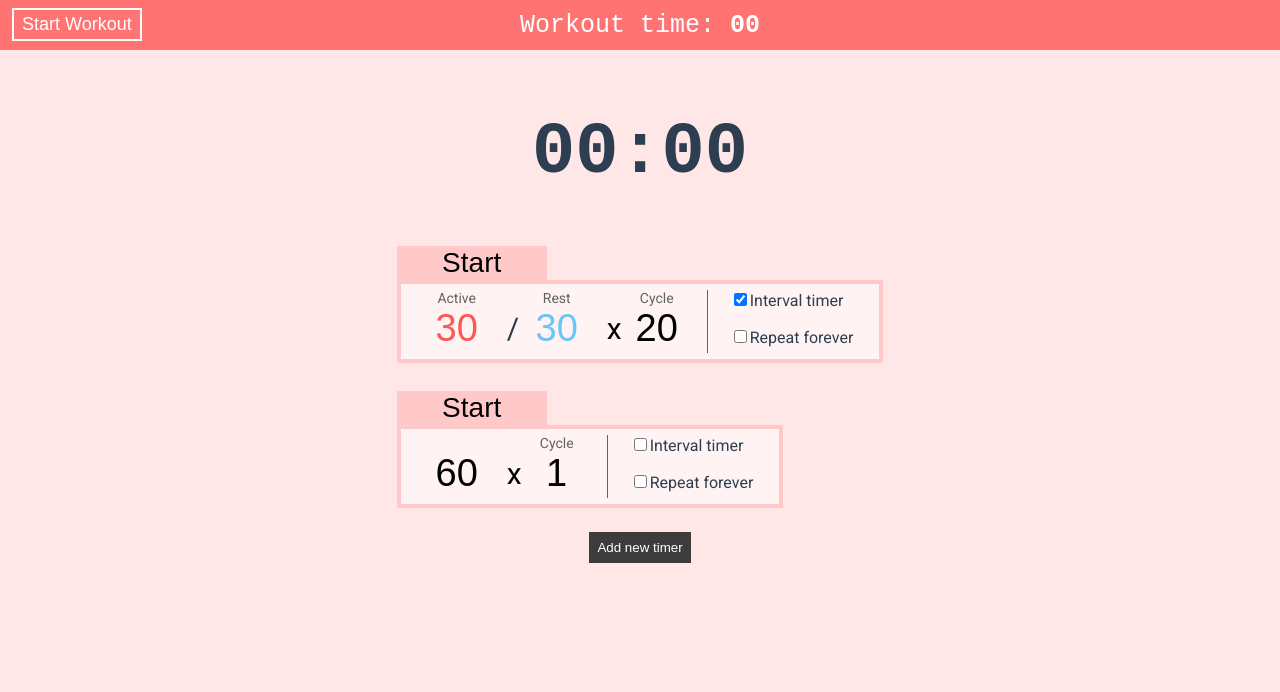
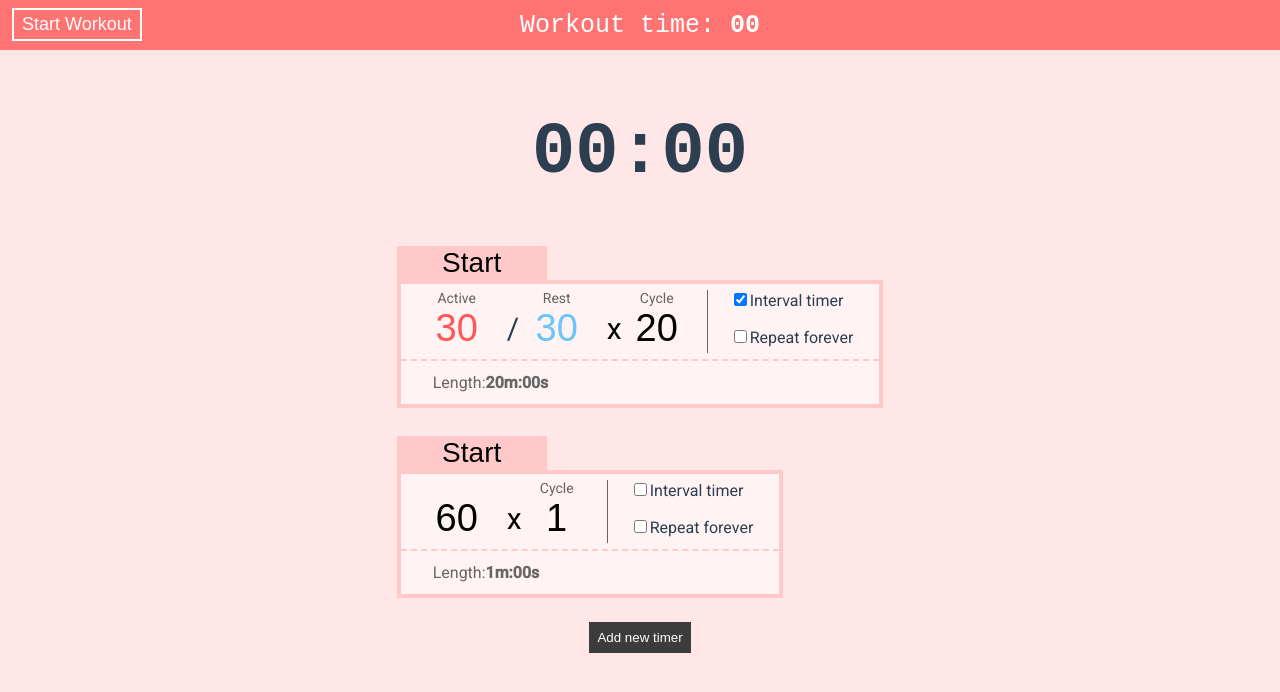
Before and after one commit to SquallQL/block-timer, a Vue app: page / in a window 1280 px wide. Shown: the top 692 px of the page. Built offline with nearby package versions, Linux system fonts and the light colour scheme.

Commit message:
feat: add total time to timer setup

```diff
--- a/src/components/TimerSetup.css
+++ b/src/components/TimerSetup.css
@@ -5,13 +5,20 @@
   font-size: 20px;
 }
 
+.wrapper {
+  display: flex;
+  justify-content: space-between;
+}
+
+.wrapper-inside {
+  border: 4px solid #ffc9c9;
+  background-color: rgba(255, 255, 255, 50%);
+}
+
 .time-row {
   display: flex;
 
   padding: 6px;
-
-  background-color: rgba(255, 255, 255, 50%);
-  border: 4px solid #ffc9c9;
 }
 
 .time-start-hover {
@@ -20,11 +27,6 @@
 
 .time-isActive {
   border-color: #ff7373;
-}
-
-.wrapper {
-  display: flex;
-  justify-content: space-between;
 }
 
 .section {
@@ -103,7 +105,7 @@
 }
 
 .check-spacer {
-  height: 100%;
+  min-height: 100%;
   width: 2px;
 
   border-left: 1px solid #636363;
@@ -122,3 +124,15 @@
 .default-input:focus {
   border-bottom: 2px solid #ff7373;
 }
+
+.timer-total-time {
+  display: flex;
+  justify-content: start;
+
+  padding: 12px 32px;
+
+  color: #666666;
+  font-size: 16px;
+
+  border-top: 2px dashed #ffc9c9;
+}
--- a/src/components/TimerSetup.vue
+++ b/src/components/TimerSetup.vue
@@ -1,6 +1,7 @@
 <script>
 import "./TimerSetup.css";
 import { mapActions, mapGetters } from "vuex";
+import { formatTime } from "../util/timeUtils";
 
 export default {
   name: "TimerSetup",
@@ -43,6 +44,11 @@ export default {
     },
     isDone() {
       return this.isActiveTimer && this.currentRun.cycle >= this.timer.cycle;
+    },
+    total() {
+      return this.isInterval
+        ? formatTime((this.timer.active + this.timer.rest) * this.timer.cycle)
+        : formatTime(this.timer.active * this.timer.cycle);
     },
   },
   methods: {
@@ -114,6 +120,7 @@ export default {
       </button>
     </div>
     <div class="wrapper">
+      <div class="wrapper-inside">
         <div
           class="time-row"
           :class="{
@@ -196,6 +203,10 @@ export default {
             </div>
           </div>
         </div>
+        <div v-if="!isInfinite" class="timer-total-time">
+          Length: <strong>{{ total }}</strong>
+        </div>
+      </div>
     </div>
   </div>
 </template>
--- a/src/components/TotalTimer.vue
+++ b/src/components/TotalTimer.vue
@@ -1,6 +1,7 @@
 <script>
 import "./TotalTimer.css";
 import { mapGetters, mapActions } from "vuex";
+import { formatTime } from "../util/timeUtils";
 
 export default {
   name: "TotalTimer",
@@ -11,31 +12,11 @@ export default {
   },
   computed: {
     ...mapGetters(["totalTime", "isWorkoutStarted"]),
-    formattedTime() {
-      if (this.totalTime >= 60) {
-        const minutes = Math.floor(this.totalTime / 60);
-
-        if (minutes >= 60) {
-          const hours = Math.floor(minutes / 60);
-          const formattedMinutes = minutes % (hours * 60);
-          const seconds = this.totalTime % (60 * minutes);
-
-          return `${hours}h:${formattedMinutes}m:${this.formatSeconds(
-            seconds
-          )}s`;
-        } else {
-          const seconds = this.totalTime % (60 * minutes);
-
-          return `${minutes}m:${this.formatSeconds(seconds)}s`;
-        }
-      } else if (this.totalTime < 10) {
-        return this.formatSeconds(this.totalTime);
-      }
-
-      return this.totalTime;
-    },
     btnText() {
       return this.isWorkoutStarted ? "Finish Workout" : "Start Workout";
+    },
+    formattedTime() {
+      return formatTime(this.totalTime);
     },
   },
   methods: {
@@ -50,13 +31,6 @@ export default {
       }
 
       this.toggleWorkoutStarted();
-    },
-    formatSeconds(num) {
-      if (num < 10) {
-        return `0${num}`;
-      }
-
-      return num;
     },
   },
   watch: {
@@ -73,7 +47,8 @@ export default {
 <template>
   <div class="total-timer-root">
     <p class="total-timer">
-      Workout time: <strong class="time">{{ formattedTime }}</strong>
+      Workout time:
+      <strong class="time">{{ formattedTime }}</strong>
     </p>
     <button class="workout-start-btn" @click="toggleTotalTimer">
       {{ btnText }}
--- /dev/null
+++ b/src/util/timeUtils.js
@@ -0,0 +1,29 @@
+export function formatTime(time) {
+  if (time >= 60) {
+    const minutes = Math.floor(time / 60);
+
+    if (minutes >= 60) {
+      const hours = Math.floor(minutes / 60);
+      const formattedMinutes = minutes % (hours * 60);
+      const seconds = time % (60 * minutes);
+
+      return `${hours}h:${formattedMinutes}m:${formatSeconds(seconds)}s`;
+    } else {
+      const seconds = time % (60 * minutes);
+
+      return `${minutes}m:${formatSeconds(seconds)}s`;
+    }
+  } else if (time < 10) {
+    return formatSeconds(time);
+  }
+
+  return time;
+}
+
+export function formatSeconds(num) {
+  if (num < 10) {
+    return `0${num}`;
+  }
+
+  return num;
+}
```
Lines whose indentation alone changed are shown as unchanged.
